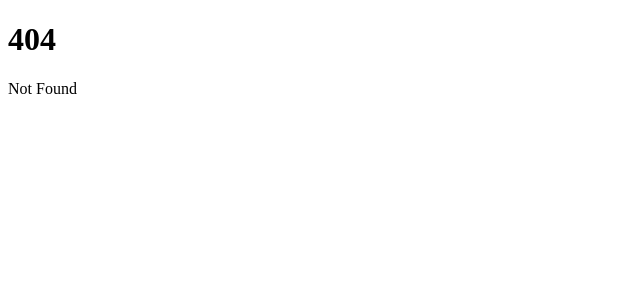
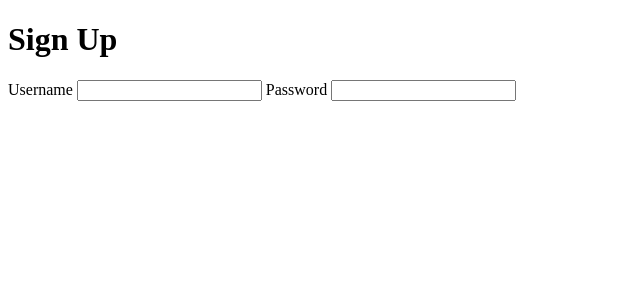
Before and after one commit to StefaniakChristopher/pollerplace, a SvelteKit app in the folder pp-frontend/: page /signup in a window 1280 px wide. Before the commit this address had no page. Shown: the top 300 px of the page, without its empty margins (0-640 px from the left). Built offline with nearby package versions, Linux system fonts and the light colour scheme.

Commit message:
Starter input signup page tests

```diff
--- a/pp-frontend/src/routes/+page.svelte
+++ /dev/null
@@ -1,2 +0,0 @@
-<h1>Welcome to SvelteKit jos</h1>
-<h1 role="heck">Sign UP</h1>
--- /dev/null
+++ b/pp-frontend/src/routes/signup/+page.svelte
@@ -0,0 +1,12 @@
+
+<h1>Sign Up</h1>
+<form>
+    <label for="usernameInput">Username</label>
+    <input id="usernameInput" name="usernameInput" type="text" />
+
+    <label for="passwordInput">Password</label>
+    <input id="passwordInput" name="passwordInput" type="password" />
+
+</form>
+
+<style></style>
```
Also changed, not shown: 2 other files (tests, documents, lock files or other folders).
